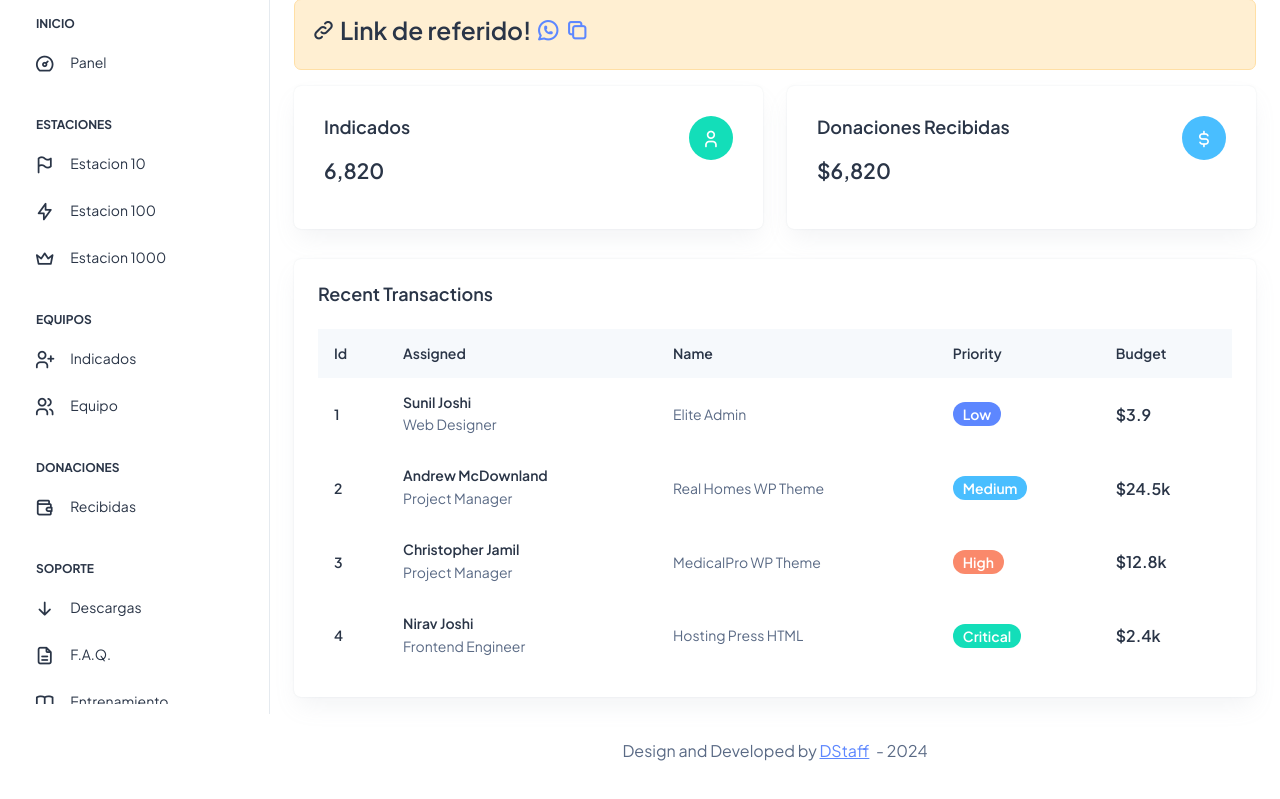
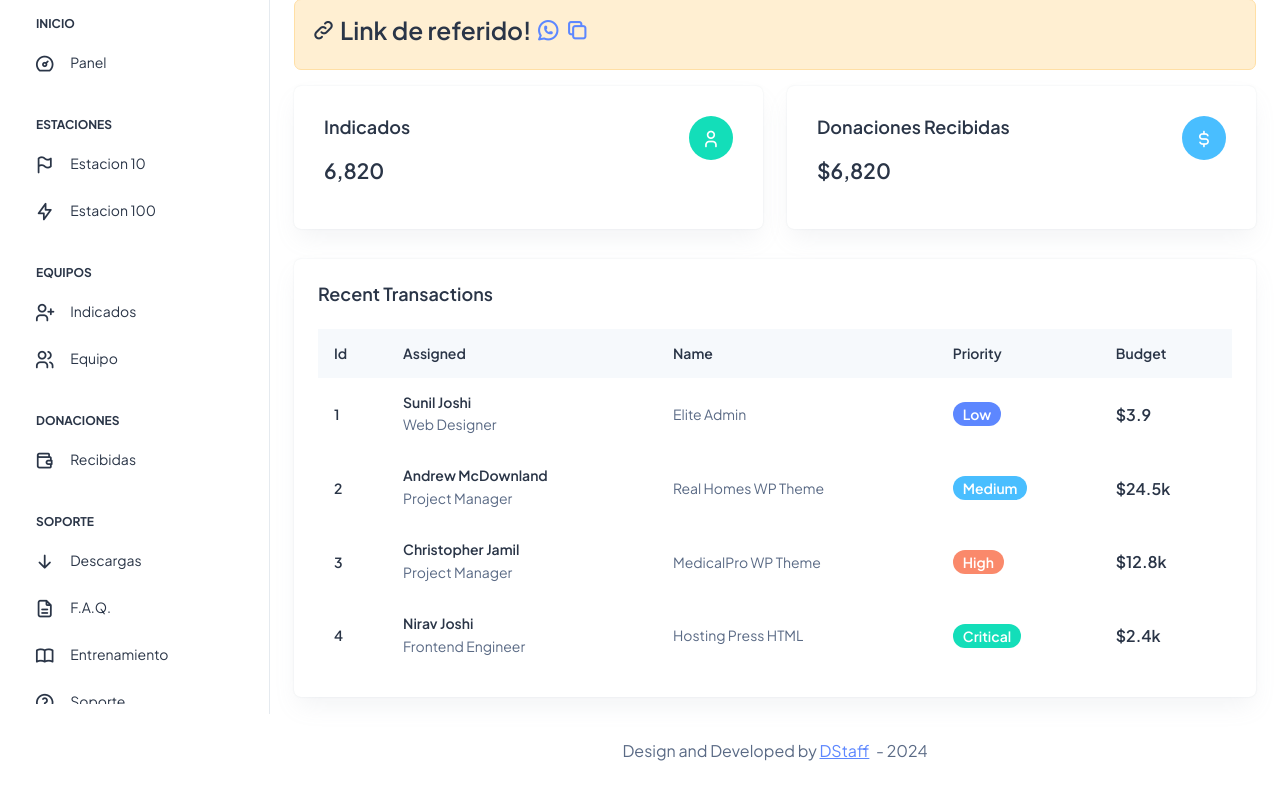
Before and after one commit to dstaff/beyou, a PHP site: page /index.php in a window 1280 px wide. Shown: the part 86-885 px from the top of the page. Run offline with PHP 8.4, Linux system fonts and the light colour scheme.

Commit message:
Se elimina la estacion de 1000

```diff
--- a/pages/menu.php
+++ b/pages/menu.php
@@ -45,14 +45,6 @@
                   <i class="ti ti-bolt"></i>
                 </span>
                 <span class="hide-menu">Estacion 100</span>
-              </a>
-            </li>
-            <li class="sidebar-item">
-              <a class="sidebar-link" href="#" aria-expanded="false">
-                <span>
-                  <i class="ti ti-crown"></i>
-                </span>
-                <span class="hide-menu">Estacion 1000</span>
               </a>
             </li>
             <li class="nav-small-cap">
```
